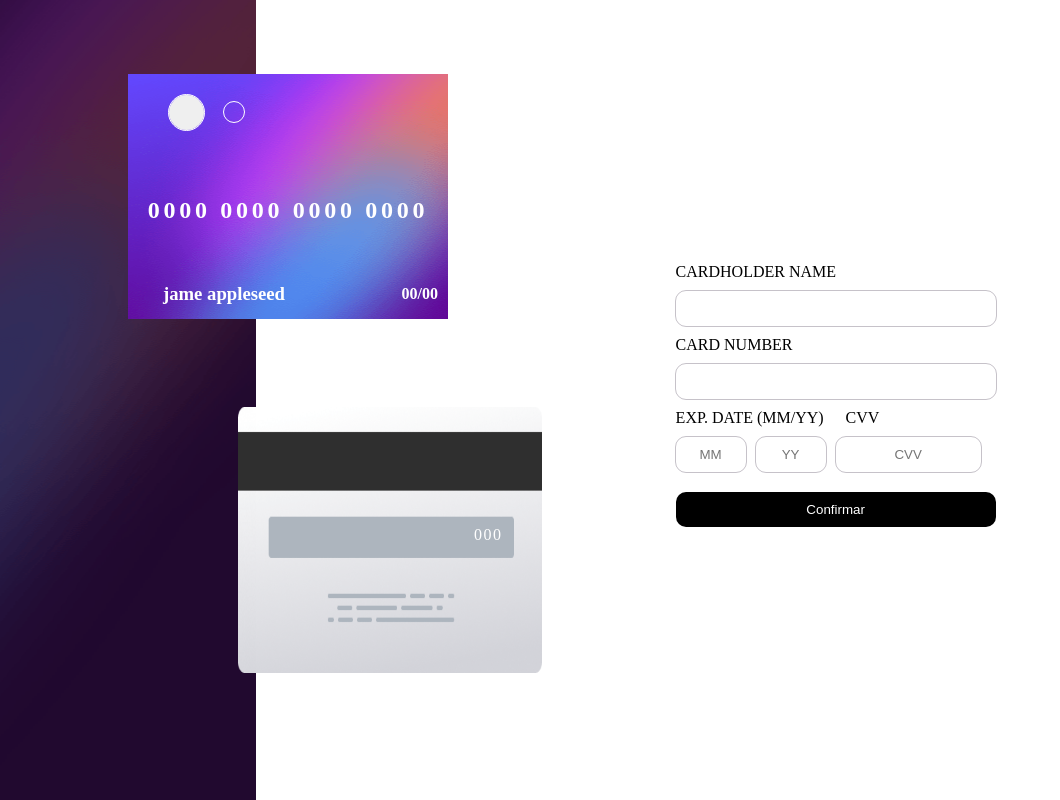
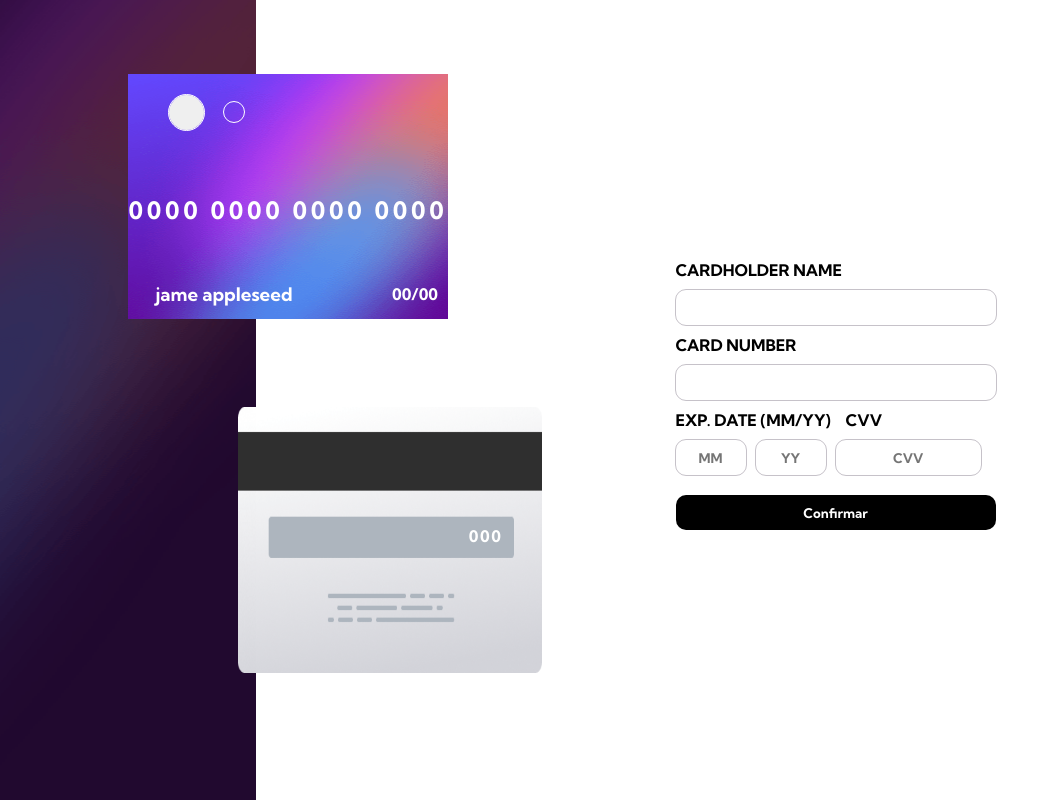
Before and after one commit to Moisessantos45/interctive_card, a plain HTML site: page index.html in a window 1280 px wide. Shown: the whole page, without its empty margins (0-1060 px from the left). Drawn offline with Linux system fonts and the light colour scheme.

Commit message:
Add files via upload

```diff
--- a/style.css
+++ b/style.css
@@ -1,8 +1,11 @@
+@import url('https://fonts.googleapis.com/css2?family=Kumbh+Sans:wght@700&display=swap');
+
 * {
   margin: 0;
   padding: 0;
   box-sizing: border-box;
   transition: 0.5s;
+  font-family: 'Kumbh Sans', sans-serif;
 }
 
 body {
```
